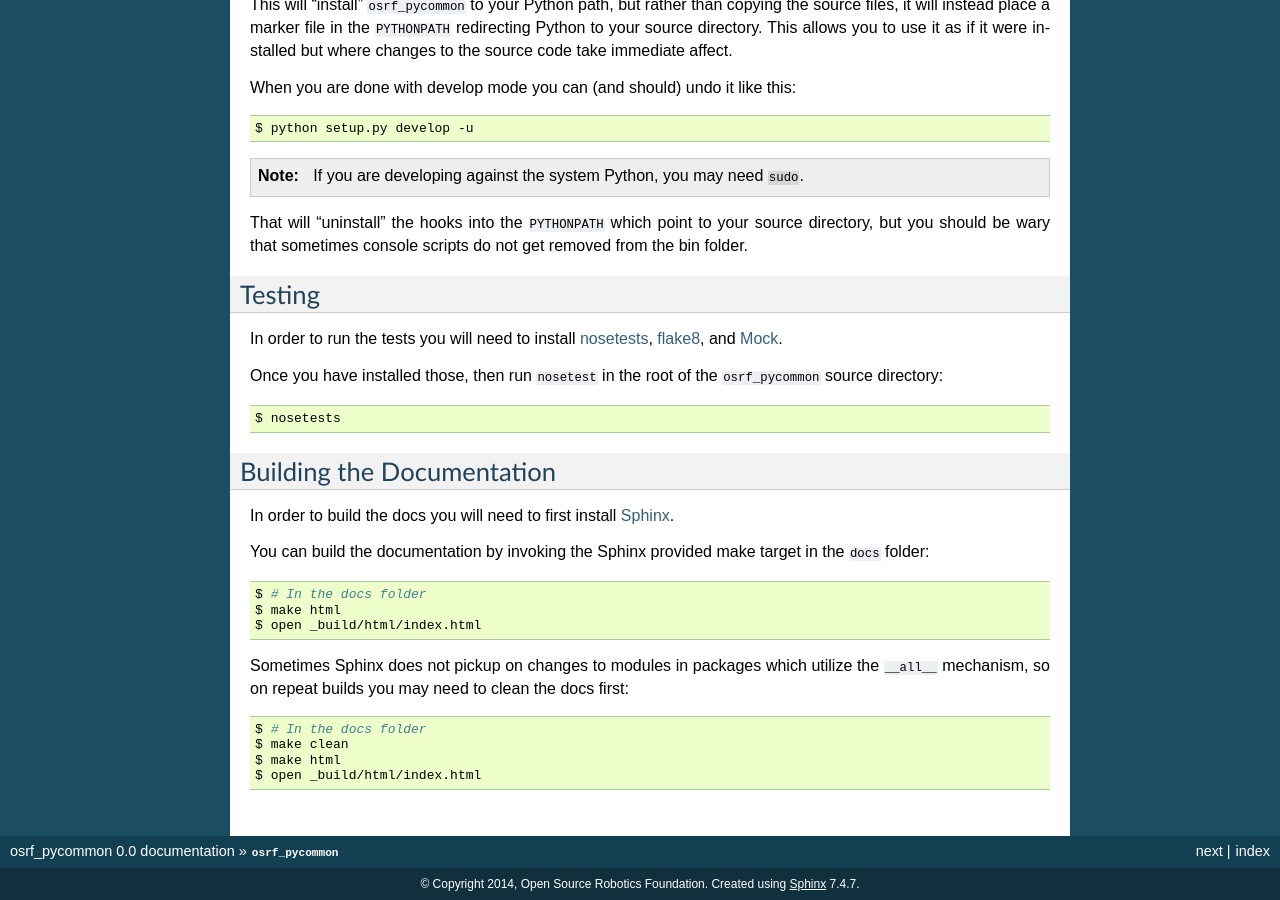
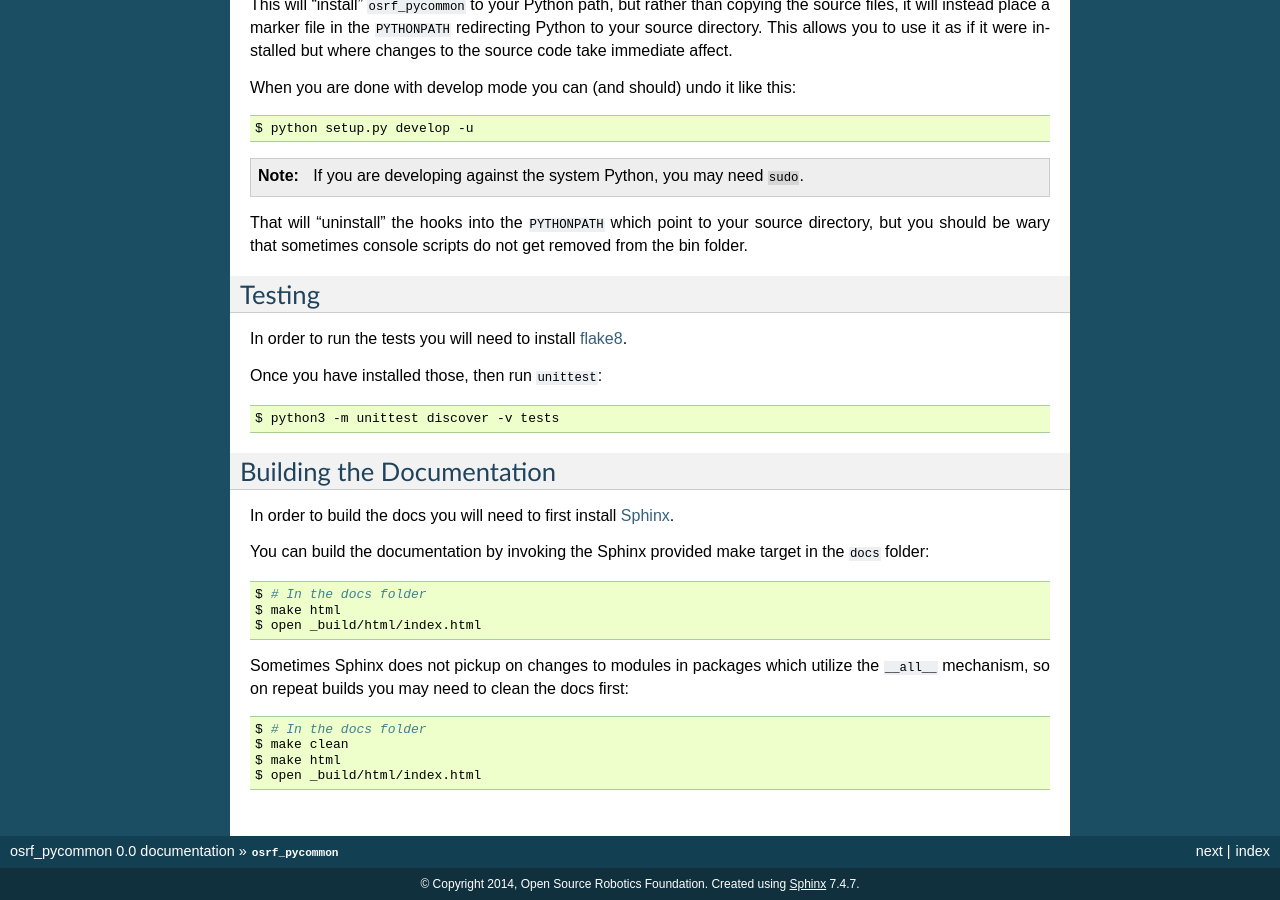
Before and after one commit to osrf/osrf_pycommon, a Sphinx documentation site: the page built from docs/index.rst, in a window 1280 px wide and 900 px high, scrolled down 995 px. Built offline with Sphinx 7.4.7, drawn with Linux system fonts in a browser that asks for light colours.

Commit message:
Stop using mock in favor of unittest.mock.
Mock has been deprecated since Python 3.3; see
https://pypi.org/project/mock/ .  The recommended replacement
is unittest.mock, which seems to be a drop-in replacement.

Signed-off-by: Chris Lalancette <clalancette@openrobotics.org>

```diff
--- a/docs/index.rst
+++ b/docs/index.rst
@@ -64,13 +64,13 @@ That will "uninstall" the hooks into the ``PYTHONPATH`` which point to your sour
 Testing
 -------
 
-In order to run the tests you will need to install `nosetests <https://nose.readthedocs.org/>`_, `flake8 <https://flake8.readthedocs.org/>`_, and `Mock <http://www.voidspace.org.uk/python/mock/>`_.
+In order to run the tests you will need to install `flake8 <https://flake8.readthedocs.org/>`_.
 
-Once you have installed those, then run ``nosetest`` in the root of the ``osrf_pycommon`` source directory:
+Once you have installed those, then run ``unittest``:
 
 .. code-block:: bash
 
-    $ nosetests
+    $ python3 -m unittest discover -v tests
 
 Building the Documentation
 --------------------------
--- a/package.xml
+++ b/package.xml
@@ -10,9 +10,6 @@
 
   <license>Apache License 2.0</license>
 
-  <exec_depend condition="$ROS_PYTHON_VERSION == 2">python-mock</exec_depend>
-  <exec_depend condition="$ROS_PYTHON_VERSION == 3">python3-mock</exec_depend>
-
   <export>
     <build_type>ament_python</build_type>
   </export>
```
Also changed, not shown: 1 other file.
